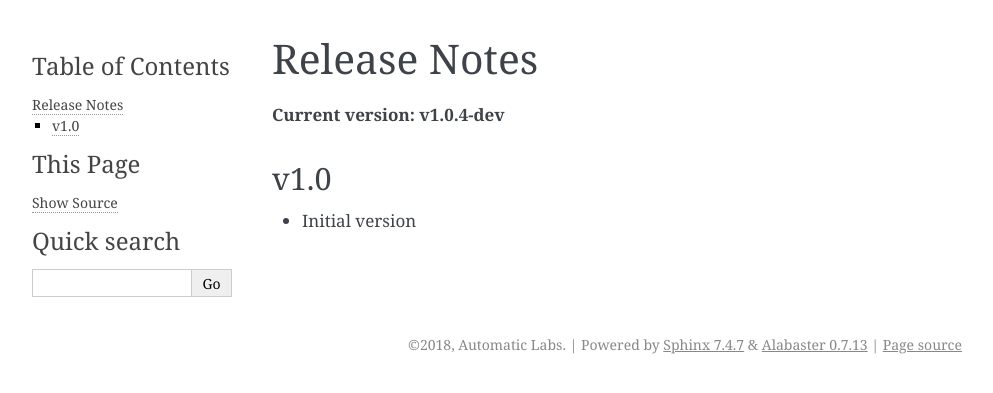
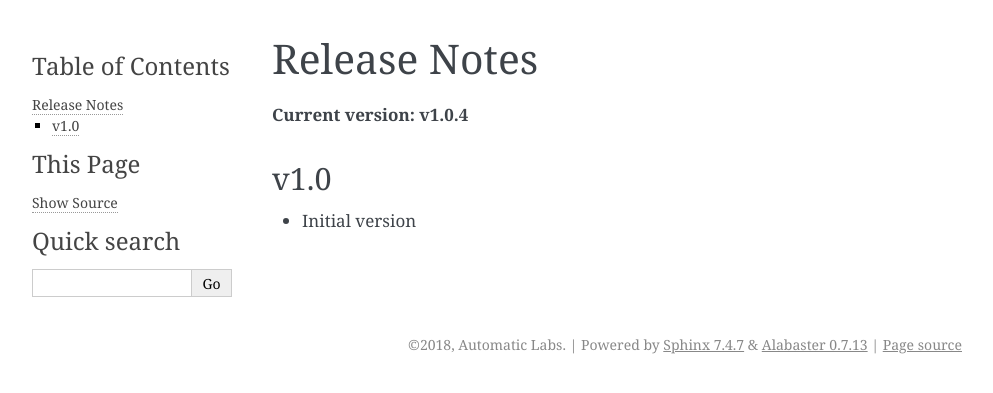
Before and after one commit to cloudchacho/taskhawk-python, a Sphinx documentation site: the page built from docs/releases.rst, in a window 1280 px wide. Shown: the top 393 px of the page, without its empty margins (148-1141 px from the left). Built offline with Sphinx 7.4.7, drawn with Linux system fonts in a browser that asks for light colours.

Commit message:
Bump version: 1.0.4-dev → 1.0.4

```diff
--- a/docs/conf.py
+++ b/docs/conf.py
@@ -32,7 +32,7 @@ author = 'Automatic Labs'
 # The short X.Y version
 version = '1.0'
 # The full version, including alpha/beta/rc tags
-release = '1.0.4-dev'
+release = '**release = '1.0.4'**'
 
 
 # -- General configuration ---------------------------------------------------
--- a/docs/releases.rst
+++ b/docs/releases.rst
@@ -1,7 +1,7 @@
 Release Notes
 =============
 
-**Current version: v1.0.4-dev**
+**Current version: v1.0.4**
 
 v1.0
 ~~~~
--- a/taskhawk/__init__.py
+++ b/taskhawk/__init__.py
@@ -7,7 +7,7 @@ taskhawk
 
 
 # semantic versioning (http://semver.org/)
-VERSION = '1.0.4-dev'
+VERSION = '1.0.4'
 
 
 from .models import Message, Priority  # noqa
```
Also changed, not shown: .bumpversion.cfg.
